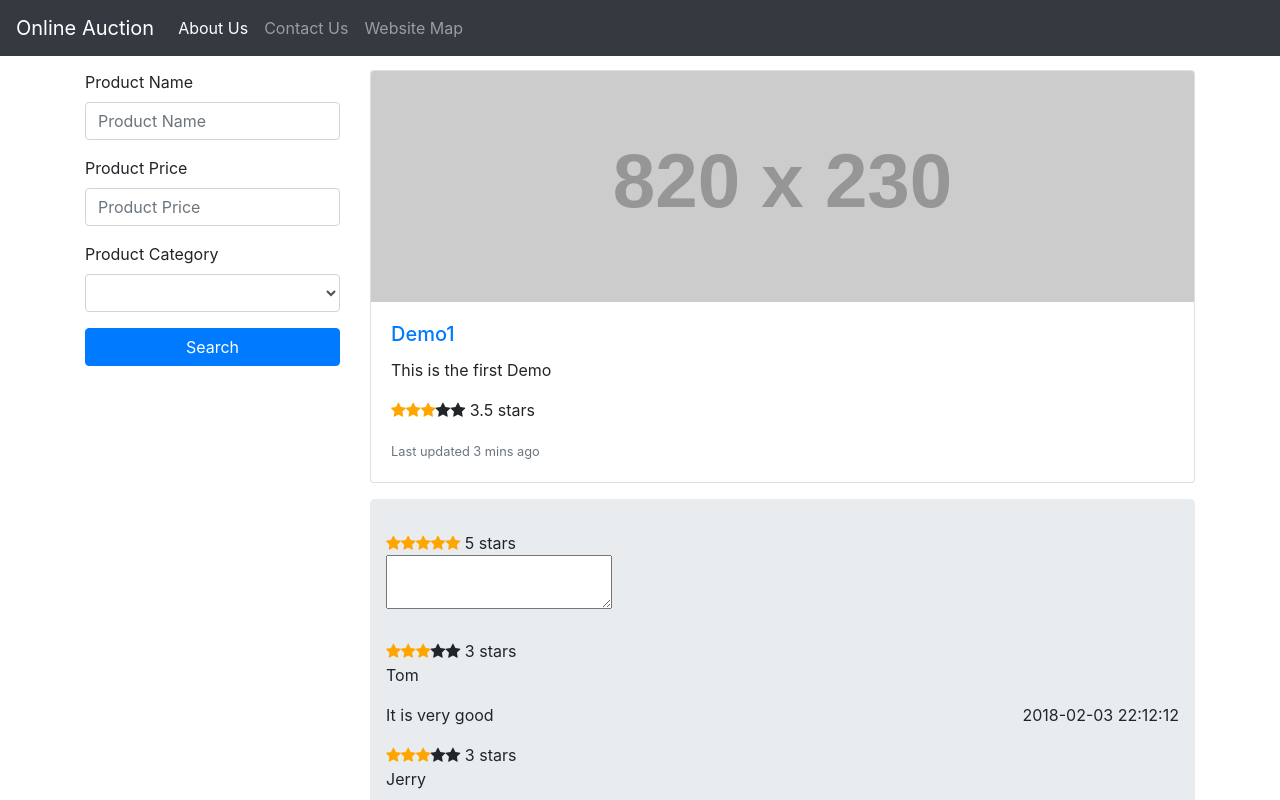
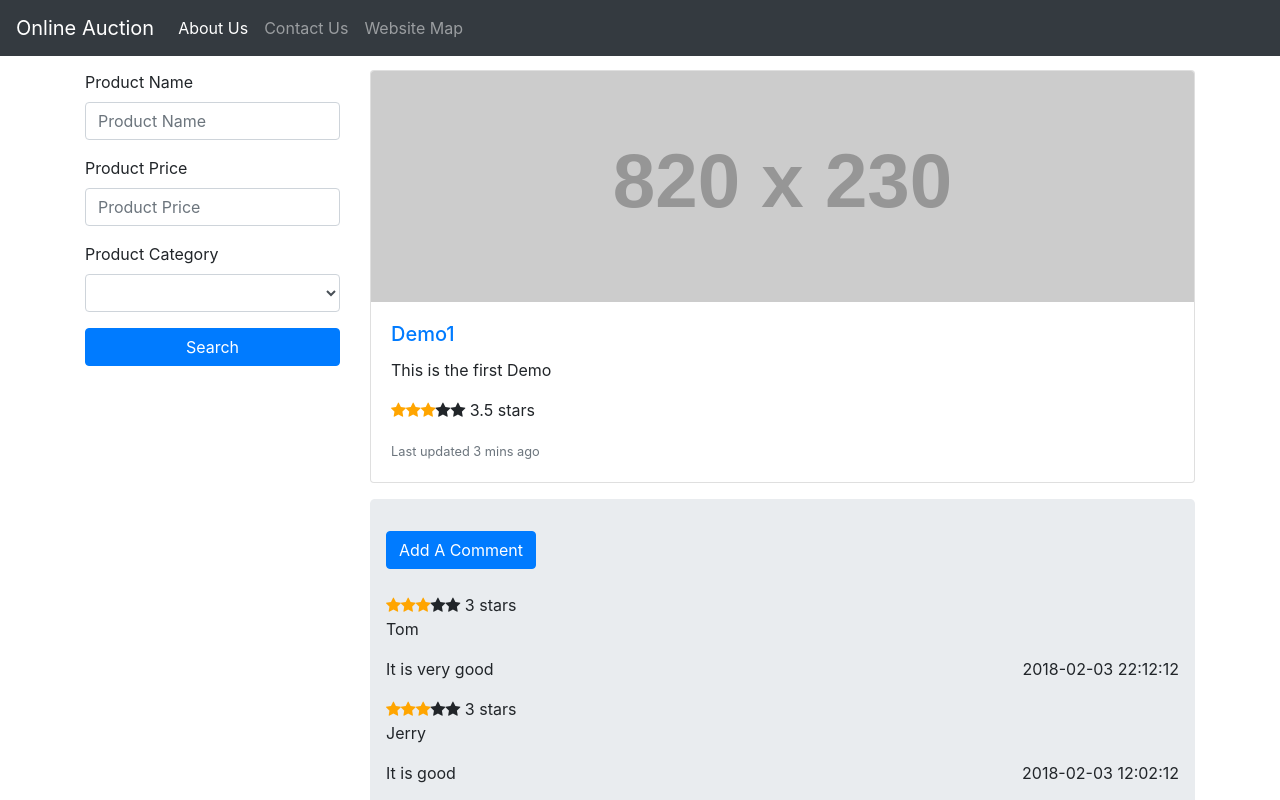
Before and after one commit to yeminyi/eshop-demo, an Angular app: page /product/1 in a window 1280 px wide. Shown: the top 800 px of the page. Built offline with nearby package versions, Linux system fonts and the light colour scheme.

Commit message:
modify the comment add

```diff
--- a/src/app/product-detail/product-detail.component.html
+++ b/src/app/product-detail/product-detail.component.html
@@ -13,14 +13,20 @@
 </div>
 <div class="comments">
   <div>
+        <button class="btn btn-primary" (click)="isHiddenComment=!isHiddenComment">Add A Comment</button>
+  </div>
+  <div [hidden]="isHiddenComment">
     <div>
       <app-stars [(rating)]="newRating" [readonly]="false"></app-stars>
     </div>
     <div>
       <textarea [(ngModel)]="newComment"></textarea>
     </div>
-    <div><button class="btn" (click)="addComment()"></button></div>
+    <div>
+      <button class="btn btn-primary" (click)="addComment()">Submit</button>
+    </div>
   </div>
+  <br>
   <div class="row" *ngFor="let comment of comments" >
     <hr>
     <div class="col-md-12">
--- a/src/app/product-detail/product-detail.component.ts
+++ b/src/app/product-detail/product-detail.component.ts
@@ -11,6 +11,7 @@ export class ProductDetailComponent implements OnInit {
   comments: Comment[];
   newRating:number=5;
   newComment:string="";
+  isHiddenComment=true;
   constructor(private routeInfo: ActivatedRoute,
               private productService: ProductService) { }
 
@@ -23,7 +24,9 @@ export class ProductDetailComponent implements OnInit {
   {
     let comment = new Comment(0,this.product.id,new Date().toISOString(),'userTest',this.newRating,this.newComment);
     this.comments.unshift(comment);
-    console.log(this.newRating);
+    this.newRating=5;
+    this.newComment=null;
+    this.isHiddenComment=true;
 
   }
 
```
